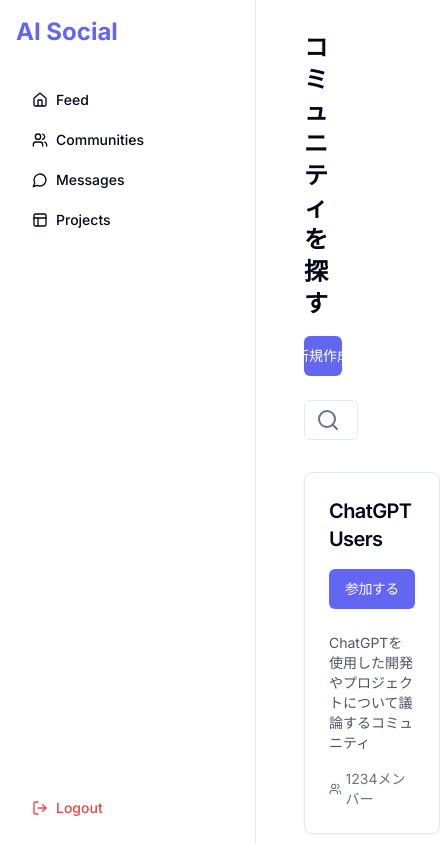
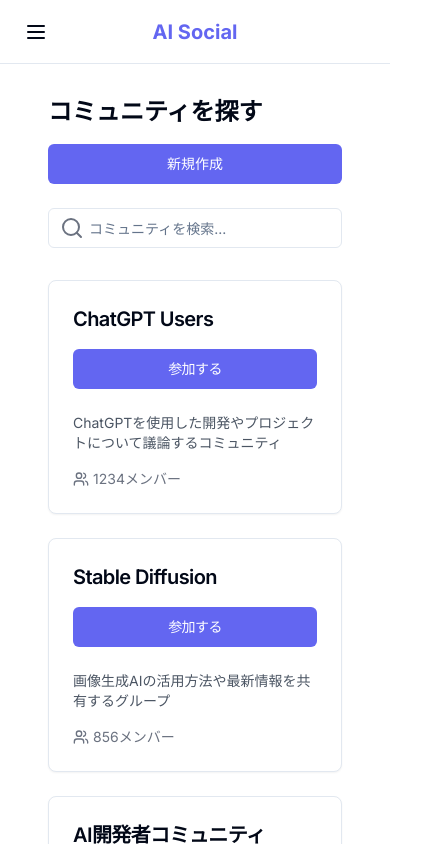
Before and after one commit to halc8312/ai-social-connect, a React (Vite) app: page /communities in a window 390 px wide. Shown: the top 844 px of the page, 440 px wide, since content can reach past the window. Built offline with nearby package versions, Linux system fonts and the light colour scheme.

Commit message:
Hide Sidebar on Demand
Modify the component to allow the sidebar to display based on user interactions instead of being always visible. Implement design patterns to control the visibility of the sidebar at appropriate times.
[skip gpt_engineer]

```diff
--- a/src/components/layout/MainLayout.tsx
+++ b/src/components/layout/MainLayout.tsx
@@ -1,12 +1,27 @@
 import { Link, Outlet } from "react-router-dom";
 import { Button } from "@/components/ui/button";
-import { Home, Users, MessageCircle, Layout, LogOut } from "lucide-react";
+import { Home, Users, MessageCircle, Layout, LogOut, Menu } from "lucide-react";
+import {
+  Drawer,
+  DrawerClose,
+  DrawerContent,
+  DrawerTrigger,
+} from "@/components/ui/drawer";
+import { useMediaQuery } from "@/hooks/use-media-query";
+import { useState, useEffect } from "react";
 
 const MainLayout = () => {
-  return (
-    <div className="min-h-screen bg-background">
-      {/* Sidebar */}
-      <aside className="fixed left-0 top-0 h-full w-64 border-r bg-card p-4">
+  const [open, setOpen] = useState(false);
+  const isDesktop = useMediaQuery("(min-width: 1024px)");
+
+  // Close drawer when switching to desktop view
+  useEffect(() => {
+    if (isDesktop) {
+      setOpen(false);
+    }
+  }, [isDesktop]);
+
+  const NavigationContent = () => (
     <div className="flex flex-col h-full">
       <Link to="/" className="text-2xl font-bold text-primary mb-8">
         AI Social
@@ -46,10 +61,41 @@ const MainLayout = () => {
         </Button>
       </div>
     </div>
+  );
+
+  return (
+    <div className="min-h-screen bg-background">
+      {/* Desktop Sidebar */}
+      {isDesktop ? (
+        <aside className="fixed left-0 top-0 h-full w-64 border-r bg-card p-4">
+          <NavigationContent />
         </aside>
+      ) : (
+        <>
+          {/* Mobile Header */}
+          <header className="fixed top-0 left-0 right-0 h-16 border-b bg-card px-4 flex items-center justify-between z-50">
+            <Drawer open={open} onOpenChange={setOpen}>
+              <DrawerTrigger asChild>
+                <Button variant="ghost" size="icon">
+                  <Menu className="h-6 w-6" />
+                </Button>
+              </DrawerTrigger>
+              <DrawerContent>
+                <div className="p-4">
+                  <NavigationContent />
+                </div>
+              </DrawerContent>
+            </Drawer>
+            <Link to="/" className="text-xl font-bold text-primary">
+              AI Social
+            </Link>
+            <div className="w-10" /> {/* Spacer for layout balance */}
+          </header>
+        </>
+      )}
 
       {/* Main content */}
-      <main className="ml-64 p-8">
+      <main className={`${isDesktop ? "ml-64" : "mt-16"} p-8`}>
         <Outlet />
       </main>
     </div>
--- /dev/null
+++ b/src/hooks/use-media-query.ts
@@ -0,0 +1,17 @@
+import { useState, useEffect } from "react";
+
+export function useMediaQuery(query: string) {
+  const [matches, setMatches] = useState(false);
+
+  useEffect(() => {
+    const media = window.matchMedia(query);
+    if (media.matches !== matches) {
+      setMatches(media.matches);
+    }
+    const listener = () => setMatches(media.matches);
+    window.addEventListener("resize", listener);
+    return () => window.removeEventListener("resize", listener);
+  }, [matches, query]);
+
+  return matches;
+}
```
Lines whose indentation alone changed are shown as unchanged.
